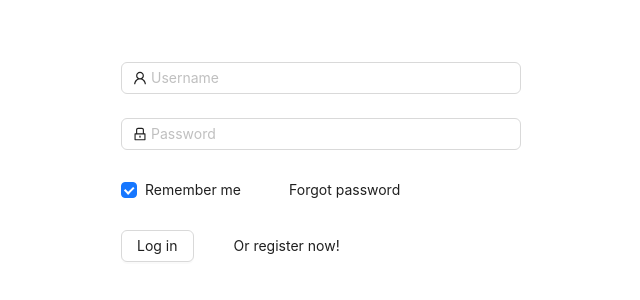
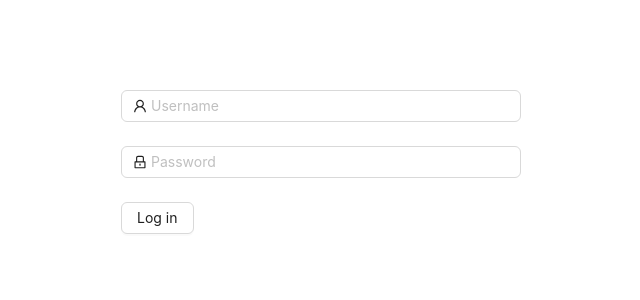
Before and after one commit to Soum-ik/NY_CLient, a React (Vite) app: page /admin in a window 1280 px wide. Shown: the part 226-526 px from the top of the page, without its empty margins (319-959 px from the left). Built offline with nearby package versions, Linux system fonts and the light colour scheme; a web font is replaced by a local one.

Commit message:
add security

```diff
--- a/src/components/(alloverNeed)/forms.jsx
+++ b/src/components/(alloverNeed)/forms.jsx
@@ -1,12 +1,17 @@
 import { LockOutlined, UserOutlined } from "@ant-design/icons";
-import { Button, Checkbox, Form, Input } from "antd";
+import { Button, Form, Input } from "antd";
 import { useNavigate } from "react-router-dom";
 
 const FormFeild = () => {
   const router = useNavigate();
   const onFinish = (values) => {
-    console.log("Received values of form: ", values);
-    router("/panel");
+    const { username, password } = values;
+    if (username === "farjax@gmail.com" || password === "farjax120") {
+      router("/panel");
+    } else {
+      alert("Sorry you're not Authenticate");
+      router("/admin");
+    }
   };
   return (
     <div className="  min-h-screen grid place-content-center">
@@ -47,15 +52,11 @@ const FormFeild = () => {
             placeholder="Password"
           />
         </Form.Item>
-        <Form.Item className="">
+        {/* <Form.Item className="">
           <Form.Item name="remember" valuePropName="checked" noStyle>
             <Checkbox>Remember me</Checkbox>
           </Form.Item>
-
-          <a className=" ml-10 login-form-forgot" href="">
-            Forgot password
-          </a>
-        </Form.Item>
+        </Form.Item> */}
 
         <Form.Item>
           <Button
@@ -65,7 +66,6 @@ const FormFeild = () => {
           >
             Log in
           </Button>
-          Or <a href="">register now!</a>
         </Form.Item>
       </Form>
     </div>
--- a/src/components/Navbar/NavSection.jsx
+++ b/src/components/Navbar/NavSection.jsx
@@ -8,7 +8,7 @@ import config from "../../../config";
 const Section = () => {
   const [data, setData] = useState([]);
   const [isDropdownOpen, setIsDropdownOpen] = useState(false);
-  // console.log(data[0]._id);
+  console.log(data);
   useEffect(() => {
     const fetchData = async () => {
       try {
```
